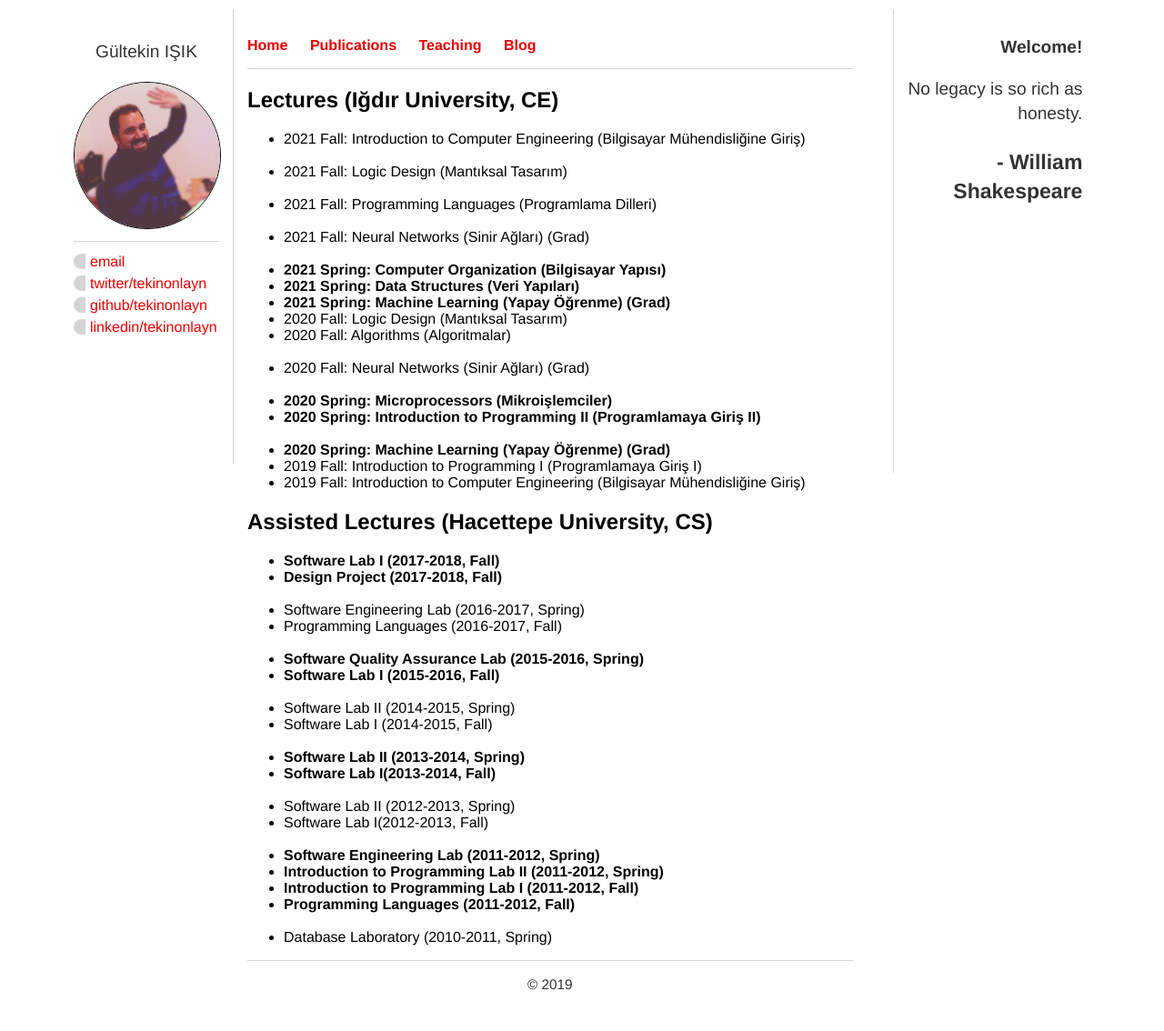
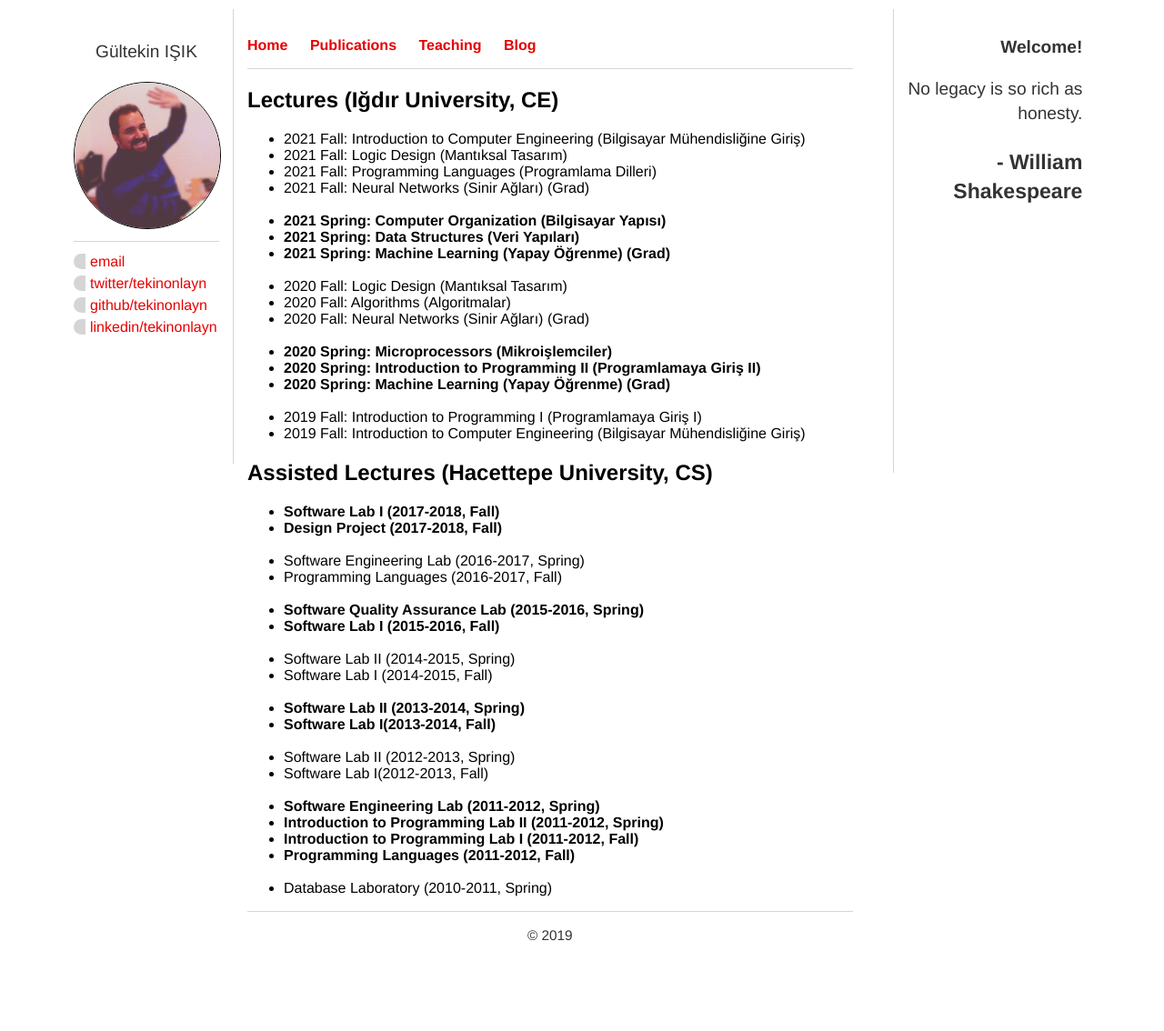
Before and after one commit to tekinonlayn/gi.github.io, a Jekyll site: the page built from teaching/index.html, in a window 1280 px wide. Shown: the whole page at 91% size. Built offline with Jekyll 4.4.1, drawn with Linux system fonts in a browser that asks for light colours; after the commit the page ends 1080 px from its top, so only the background shows below that.

```diff
--- a/teaching/index.html
+++ b/teaching/index.html
@@ -5,19 +5,19 @@ title: Gültekin Işık - Teaching
 <div class="blurb">
 	<h2>Lectures (Iğdır University, CE)</h2>
 	<ul>
-	<li>2021 Fall: Introduction to Computer Engineering (Bilgisayar Mühendisliğine Giriş)</li></br>
-	<li>2021 Fall: Logic Design (Mantıksal Tasarım)</li><br>
-	<li>2021 Fall: Programming Languages (Programlama Dilleri)</li><br>
+	<li>2021 Fall: Introduction to Computer Engineering (Bilgisayar Mühendisliğine Giriş)</li>
+	<li>2021 Fall: Logic Design (Mantıksal Tasarım)</li>
+	<li>2021 Fall: Programming Languages (Programlama Dilleri)</li>
 	<li>2021 Fall: Neural Networks (Sinir Ağları) (Grad)</li><br>
 	<li><b>2021 Spring: Computer Organization (Bilgisayar Yapısı) </b></li>
 	<li><b>2021 Spring: Data Structures (Veri Yapıları) </b></li>
-	<li><b>2021 Spring: Machine Learning (Yapay Öğrenme) (Grad)</b></li>
+	<li><b>2021 Spring: Machine Learning (Yapay Öğrenme) (Grad)</b></li><br>
 	<li>2020 Fall: Logic Design (Mantıksal Tasarım)</li>
-	<li>2020 Fall: Algorithms (Algoritmalar)</li><br>
+	<li>2020 Fall: Algorithms (Algoritmalar)</li>
 	<li>2020 Fall: Neural Networks (Sinir Ağları) (Grad)</li><br>
 	<li><b>2020 Spring: Microprocessors (Mikroişlemciler) </b></li>
-	<li><b>2020 Spring: Introduction to Programming II (Programlamaya Giriş II)</b></li><br>
-	<li><b>2020 Spring: Machine Learning (Yapay Öğrenme) (Grad) </b></li>
+	<li><b>2020 Spring: Introduction to Programming II (Programlamaya Giriş II)</b></li>
+	<li><b>2020 Spring: Machine Learning (Yapay Öğrenme) (Grad) </b></li><br>
 	<li>2019 Fall: Introduction to Programming I (Programlamaya Giriş I)</li>
 	<li>2019 Fall: Introduction to Computer Engineering (Bilgisayar Mühendisliğine Giriş) </li>
 
```
